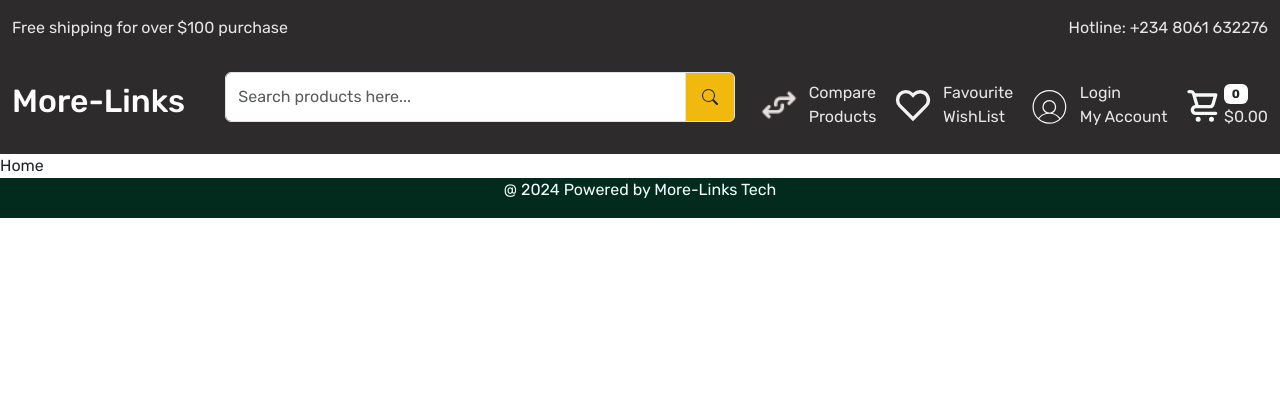
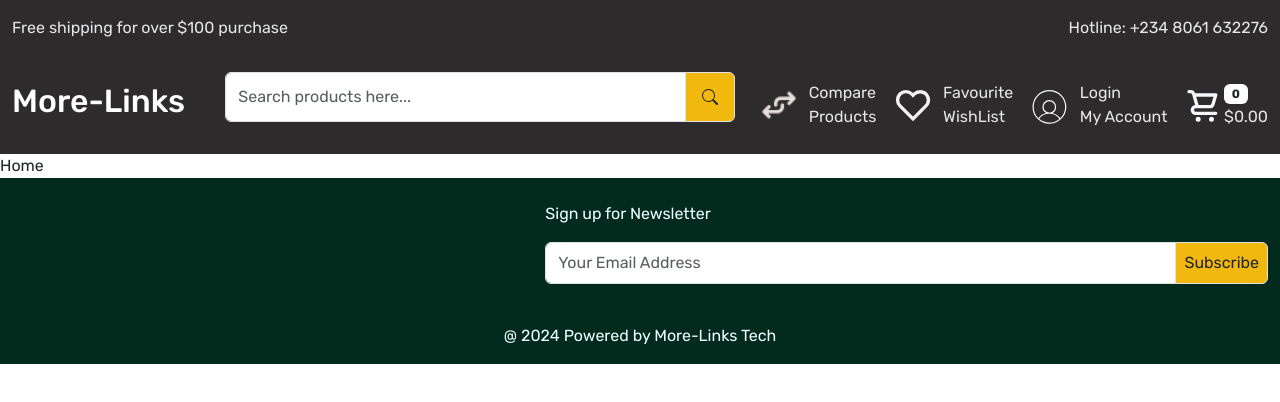
Before and after one commit to Ikendu/ecomm, a React (Vite) app: page / in a window 1280 px wide. Shown: the top 402 px of the page. Built offline with nearby package versions, Linux system fonts and the light colour scheme.

Commit message:
more on footer

```diff
--- a/src/components/footer/Footer.jsx
+++ b/src/components/footer/Footer.jsx
@@ -1,14 +1,40 @@
+import { BsSearch } from 'react-icons/bs'
 import './footer.css'
 export default function Footer() {
   return (
     <footer>
+      <section className='py-4  '>
+        <div className='container-xxl'>
+          <div className='row align-items-center'>
+            <div className='col-5'>
+              <div className='d-flex'>
+                <img src='' alt='' />
+                <h2></h2>
+              </div>
+            </div>
+            <div className='col-7'>
+              <p>Sign up for Newsletter</p>
+              <div className='input-group'>
+                <input
+                  type='text'
+                  className='form-control py-1'
+                  placeholder='Your Email Address'
+                  aria-describedby='basic-addons2'
+                />
+                <span className='input-group-text p-2' id='basic-addon2'>
+                  Subscribe
+                </span>
+              </div>
+            </div>
+          </div>
+        </div>
+      </section>
       <section></section>
-      <section></section>
-      <section>
+      <section className='footersect py-2'>
         <div className='container-xxl'>
           <div className='row'>
             <div className='col-12 text-center mb-0'>
-              <p>@ {new Date().getFullYear()} Powered by More-Links Tech</p>
+              <p className='p-2 m-0'>@ {new Date().getFullYear()} Powered by More-Links Tech</p>
             </div>
           </div>
         </div>
--- a/src/components/footer/footer.css
+++ b/src/components/footer/footer.css
@@ -2,3 +2,6 @@ footer {
   background-color: #022b1d;
   color: azure;
 }
+/* .footersect {
+  padding: 10px;
+} */
--- a/src/components/header/Header.jsx
+++ b/src/components/header/Header.jsx
@@ -1,64 +1,64 @@
-import "./header.css";
-import { Link } from "react-router-dom";
-import { BsSearch } from "react-icons/bs";
-import Assets from "../../assets/icons/Assets";
+import './header.css'
+import { Link } from 'react-router-dom'
+import { BsSearch } from 'react-icons/bs'
+import Assets from '../../assets/icons/Assets'
 
-import compIcon from "../../assets/icons/swap.png";
-import favorIcon from "../../assets/icons/love.svg";
-import userIcon from "../../assets/icons/users.svg";
-import cartIcon from "../../assets/icons/cart.svg";
+import compIcon from '../../assets/icons/swap.png'
+import favorIcon from '../../assets/icons/love.svg'
+import userIcon from '../../assets/icons/users.svg'
+import cartIcon from '../../assets/icons/cart.svg'
 
 const links = [
-  { id: 1, name: "Compare", name1: "Products", icon: compIcon },
-  { id: 2, name: "Favourite", name1: "WishList", icon: favorIcon },
-  { id: 3, name: "Login", name1: "My Account", icon: userIcon },
-];
+  { id: 1, name: 'Compare', name1: 'Products', icon: compIcon },
+  { id: 2, name: 'Favourite', name1: 'WishList', icon: favorIcon },
+  { id: 3, name: 'Login', name1: 'My Account', icon: userIcon },
+]
 
 export default function Header() {
   return (
     <>
-      <header className="header-top-strip py-3">
-        <div className="container-xxl">
-          <div className="row">
-            <div className="col-6 ">
+      <header className='header-top-strip py-3'>
+        <div className='container-xxl'>
+          <div className='row'>
+            <div className='col-6 '>
               <p>Free shipping for over $100 purchase</p>
             </div>
-            <div className="col-6">
-              <p className="text-end">
-                Hotline: <a href="+23480616322766">+234 8061 632276</a>
+            <div className='col-6'>
+              <p className='text-end'>
+                Hotline: <a href='+23480616322766'>+234 8061 632276</a>
               </p>
             </div>
           </div>
         </div>
       </header>
-      <section className="header-upper py-3">
-        <div className="container-xxl">
-          <div className="row align-items-center">
-            <div className="col-2">
+      <section className='header-upper py-3'>
+        <div className='container-xxl'>
+          <div className='row align-items-center'>
+            <div className='col-2'>
               <h2>
-                <Link className="text-white">More-Links</Link>
+                <Link className='text-white'>More-Links</Link>
               </h2>
             </div>
-            <div className="col-5">
-              <div class="input-group mb-3">
+            <div className='col-5'>
+              <div className='input-group mb-3'>
                 <input
-                  type="text"
-                  class="form-control py-2"
-                  placeholder="Search products here..."
-                  aria-label="Search products here..."
-                  aria-describedby="basic-addon2"
+                  type='text'
+                  className='form-control py-2'
+                  placeholder='Search products here...'
+                  aria-label='Search products here...'
+                  aria-describedby='basic-addon2'
                 />
-                <span class="input-group-text p-3 fs-6" id="basic-addon2">
+                <span className='input-group-text p-3 fs-6' id='basic-addon2'>
                   <BsSearch />
                 </span>
               </div>
             </div>
-            <div className="col-5">
-              <div className="header-upper-links">
+            <div className='col-5'>
+              <div className='header-upper-links'>
                 {links.map((link, idx) => (
                   <div key={idx}>
-                    <Link className="maplinks">
-                      <img src={link.icon} className="right-links" />
+                    <Link className='maplinks'>
+                      <img src={link.icon} className='right-links' />
                       <p>
                         {link.name} <br /> {link.name1}
                       </p>
@@ -66,11 +66,10 @@ export default function Header() {
                   </div>
                 ))}
                 <div>
-                  <Link className="cartIcon">
-                    <img src={cartIcon} className="right-links cart" />
-                    <div className="counter">
-                      <span className="badge bg-white text-dark">{"0"}</span>{" "}
-                      <p>{"$0.00"}</p>
+                  <Link className='cartIcon'>
+                    <img src={cartIcon} className='right-links cart' />
+                    <div className='counter'>
+                      <span className='badge bg-white text-dark'>{'0'}</span> <p>{'$0.00'}</p>
                     </div>
                   </Link>
                 </div>
@@ -80,5 +79,5 @@ export default function Header() {
         </div>
       </section>
     </>
-  );
+  )
 }
```
